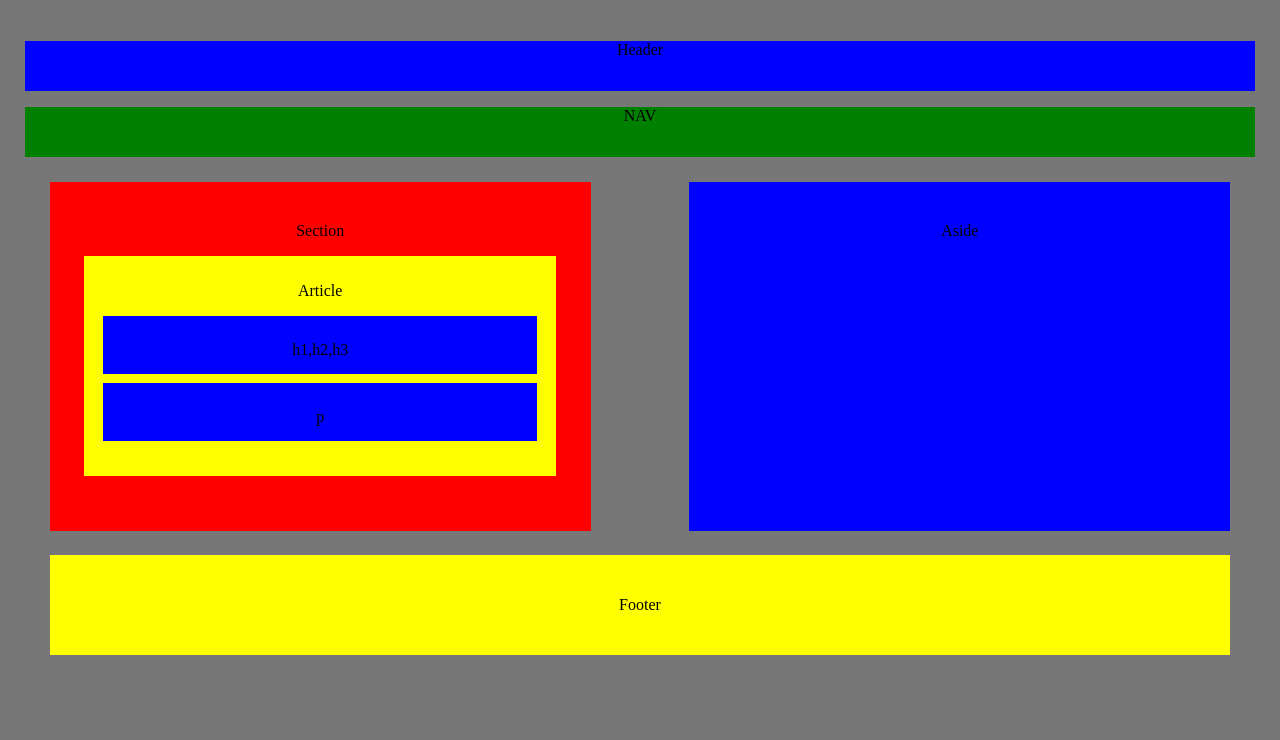
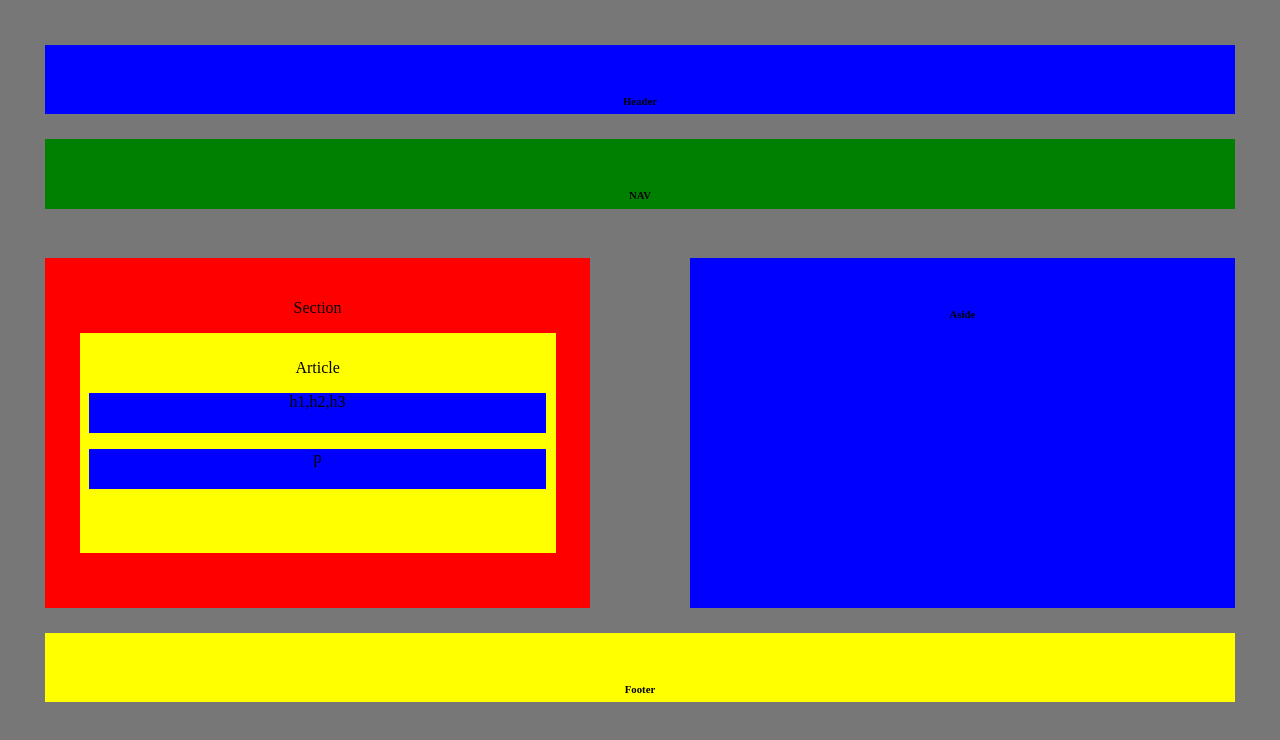
Before and after one commit to mtholla/HW-Wireframe, a plain HTML site: page index.html in a window 1280 px wide. Drawn offline with Linux system fonts and the light colour scheme.

Commit message:
Second Cut

```diff
--- a/index.html
+++ b/index.html
@@ -1,4 +1,6 @@
 <!DOCTYPE html>
+<!-- -------------------------------------------------------------- -->
+<!--																-->
 <!-- PROGRAM:	HW-Wireframe										-->
 <!-- COMMENT:														-->
 <!--	Week 1 (Easier) Assignment - Building a HW-Wireframe		-->
@@ -7,6 +9,7 @@
 <!--		Date:										by			-->
 <!--		8/21/16	Initial design and coding			M.T.Holland -->
 <!--																-->
+<!-- -------------------------------------------------------------- -->
 <html>
 	<head>
 		<title>HW-Wireframe</title>
@@ -14,34 +17,34 @@
 	</head>
 	<body>
 
-		<header>
-			<p>Header</p>
+		<header class="container">
+			<h6>Header</h6>
 		</header>
 
-		<nav>
-			<p>NAV</p>
+		<nav class="container">
+			<h6>NAV</h6>
 		</nav>
 
-		<section>
+		<section class="container">
 			<p>Section</p>
-			<article>
+			<article class="container">
 				<p>Article</p>
-				<div id=h1h2h3>
+				<div id="h1h2h3">
 					<p>h1,h2,h3</p>
 				</div>
 
-				<div id=p>
+				<div id="p">
 					<p>p</p>
 				</div>
 			</article>
 		</section>
 
-		<aside>
-			<p>Aside</p>
+		<aside class="container">
+			<h6>Aside</h6>
 		</aside>
 
-		<footer>
-			<p>Footer</p>
+		<footer class="container">
+			<h6>Footer</h6>
 		</footer>
 	<body>
 </html>
--- a/style.css
+++ b/style.css
@@ -1,3 +1,4 @@
+/*----------------------------------------------------------*/
 /*  PROGRAM:	style.css									*/
 /*	   TYPE:	css											*/
 /*	COMMENT:												*/
@@ -5,60 +6,49 @@
 /*	HISTORY:												*/
 /*		Date:									By 			*/
 /*		08/21/16	Initial design & coding 	M.T.Holland	*/
+/*----------------------------------------------------------*/
 
 body {
 	border:10px;
 	background: #777;
 	padding: 10px;
-	margin:15px;
+	margin:10px;
 	}
 
 header {
-	height: 50px;
+	height: 20px;
 	background:blue;
 }
 nav {
-	height: 50px;
+	height: 20px;
 	background:green;
 }
 section {
-	padding: 2%;
-	margin:2%;
-	border:2%;
 	float: left;
 	height: 300px;
 	width: 40%;
 	background:red;
 }
-article {
+.container {
 	padding: 2%;
 	margin:2%;
 	border:2%;
+	text-align: center;
+
+}
+article {
 	height: 200px;
 	background:yellow;
 }
 div#h1h2h3 {
-	padding: 2%;
-	margin:2%;
-	border:2%;
 	height:40px;
 	background:blue;
 }
 div#p {
-	padding: 2%;
-	margin:2%;
-	border:2%;
 	height:40px;
 	background:blue;
 }
-p {
-	text-align: center;
-}
-
 aside {
-	padding: 2%;
-	margin:2%;
-	border:2%;
 	float: right;
 	height: 300px;
 	width: 40%;
@@ -66,10 +56,7 @@ aside {
 }
 
 footer {
-	padding: 2%;
-	margin:2%;
-	border:2%;
 	clear:both;
-	height: 50px;
+	height: 20px;
 	background:yellow;
 }
```
